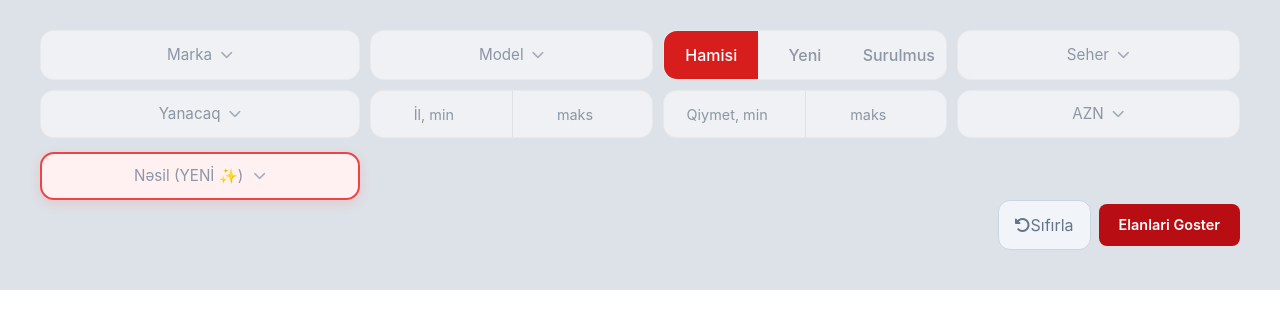
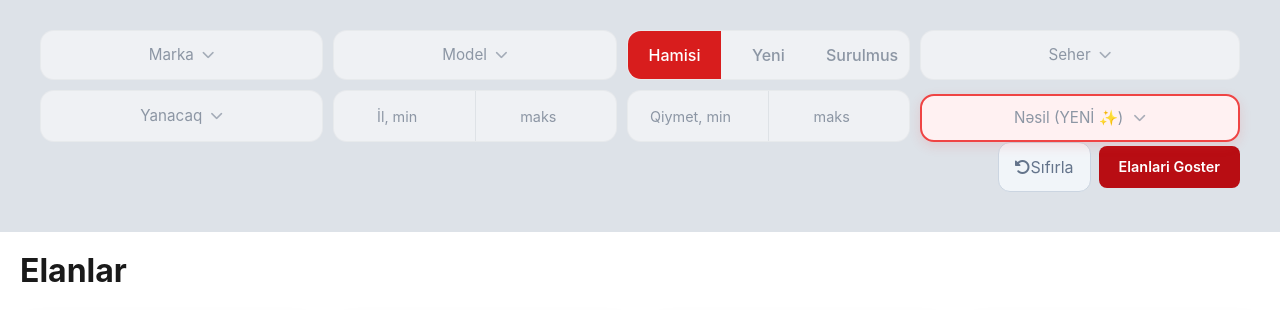
Before and after one commit to emilmustafayev642/turboaz, a Django app: page / in a window 1280 px wide. Shown: the part 61-371 px from the top of the page. Run offline with Django 4.2, Linux system fonts and the light colour scheme; data comes from the database, SQL or seed files in the repository; some libraries are stand-ins or nearby versions.

Commit message:
Replaced currency with generation

```diff
--- a/templates/index.html
+++ b/templates/index.html
@@ -145,17 +145,6 @@
                 </div>
 
 
-
-                <div class="filter-box currency-box">
-                    <span id="currency-label">AZN</span>
-                    <i class="fa-solid fa-chevron-down"></i>
-                    <select name="" id="" onchange="document.getElementById('currency-label').innerText = this.value">
-                        <option value="AZN" selected>AZN</option>
-                        <option value="USD">USD</option>
-                        <option value="EUR">EUR</option>
-                    </select>
-                </div>
-
                 <div class="gen-dropdown-wrapper">
                     <div class="filter-box feature-generation-highlight" onclick="toggleGenDropdown(event)" style="cursor: pointer;">
                         <span id="selected-generation-label">Nəsil (YENİ ✨)</span>
```
Also changed, not shown: templates/detail.html (+0 -11 lines).
